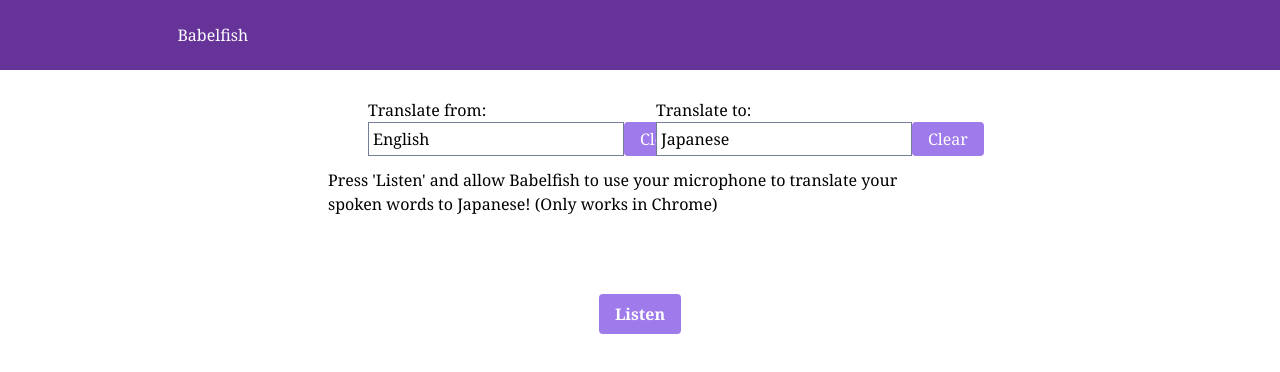
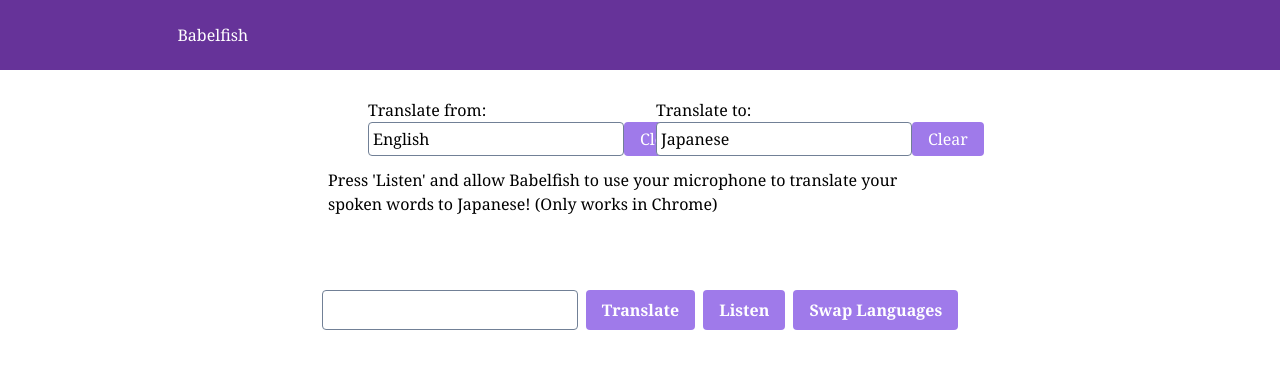
Before and after one commit to mynar7/babelfish, a Gatsby site: page / in a window 1280 px wide. Built offline with nearby package versions, Linux system fonts and the light colour scheme; Gatsby itself is replaced by a stand-in of ours.

Commit message:
add form and swap button

```diff
--- a/src/components/listenButton.js
+++ b/src/components/listenButton.js
@@ -4,7 +4,7 @@
 export default () => {
   const {speechState: {listening}, toggleListening} = useSpeechContext()
   return (
-    <button className="bg-purple-500 hover:bg-purple-700 text-white font-bold py-2 px-4 rounded"
+    <button className="bg-purple-500 hover:bg-purple-700 text-white font-bold py-2 px-4 m-1 rounded"
       onClick={toggleListening}>
       {listening ? 'Stop' : 'Listen'}
     </button>
--- a/src/components/searchableDropdown.js
+++ b/src/components/searchableDropdown.js
@@ -24,7 +24,7 @@
     <div className="flex flex-wrap mx-4 my-1 items-center w-64">
       <label className="mr-2" htmlFor={listName + '-input'}>{listName}</label>
       <div className="flex">
-        <input ref={inputEl} placeholder={currentValue} className="border-solid border p-1 border-gray-600" list={listName} name={listName + '-input'} onChange={(e) => handleChange(e.target.value)}/>
+        <input ref={inputEl} placeholder={currentValue} className="border-solid border p-1 border-gray-600 rounded" list={listName} name={listName + '-input'} onChange={(e) => handleChange(e.target.value)}/>
         <datalist id={listName}>
           {list.map((item, index) => (
             <option value={item.name} key={index} label={item.code} />
--- /dev/null
+++ b/src/components/swapLanguagesBtn.js
@@ -0,0 +1,17 @@
+import React from 'react'
+import { useSpeechContext } from './providers/speechProvider'
+
+export default () => {
+    const { speechState: {fromLang, toLang}, setFromLang, setToLang } = useSpeechContext()
+    function switchLanguages() {
+        setFromLang(toLang)
+        setToLang(fromLang)
+    }
+    return (
+        <button
+            className="bg-purple-500 hover:bg-purple-700 text-white font-bold py-2 px-4 m-1 rounded"
+            onClick={switchLanguages}>
+            Swap Languages
+        </button>
+    )
+}
--- /dev/null
+++ b/src/components/translateForm.js
@@ -0,0 +1,29 @@
+import React, { useState }from 'react'
+import { useSpeechContext } from './providers/speechProvider'
+import translate from './utils/translate'
+
+export default () => {
+    const [ phrase, setPhrase ] = useState('')
+    const [ isPaused, setPaused ] = useState(false)
+    const { speechState: {fromLang: {code: fromLang}, toLang: {code: toLang}}, addTranslationResult, updateLastSpoken } = useSpeechContext()
+
+    async function handleSubmit(e) {
+        e.preventDefault()
+        if (isPaused) return
+        setPaused(true)
+        const translation = await translate(phrase, fromLang, toLang)
+        updateLastSpoken(phrase)
+        addTranslationResult(translation)
+        setPhrase('')
+        setPaused(false)
+    }
+
+    return (
+        <form className="flex" onSubmit={handleSubmit}>
+            <input className="border-solid border p-1 border-gray-600 rounded m-1" type="text"
+            value={phrase}
+            onChange={(e) => setPhrase(e.target.value)} />
+            <button className="bg-purple-500 hover:bg-purple-700 text-white font-bold py-2 px-4 rounded m-1">Translate</button>
+        </form>
+    )
+}
--- a/src/pages/index.js
+++ b/src/pages/index.js
@@ -9,6 +9,8 @@
 import isoLangs from '../components/isoLangs'
 import { useSpeechContext } from '../components/providers/speechProvider'
 import SpeechRecognition from '../components/speechRecognition'
+import TranslateForm from '../components/translateForm'
+import SwapLangBtn from '../components/swapLanguagesBtn'
 
 const IndexPage = () => {
   const { setFromLang, setToLang, clearFromLang, clearToLang, speechState: {toLang, fromLang} } = useSpeechContext()
@@ -25,8 +27,10 @@
         <div className="flex justify-center mb-auto">
           <TranslationResults />
         </div>
-        <div className=" sticky bottom-0 pb-4 w-full flex justify-center">
-          <ListenButton/>
+        <div className=" sticky bottom-0 pb-4 w-full flex flex-wrap justify-center">
+          <TranslateForm />
+          <ListenButton />
+          <SwapLangBtn />
         </div>
       </div>
     </Layout>
```
